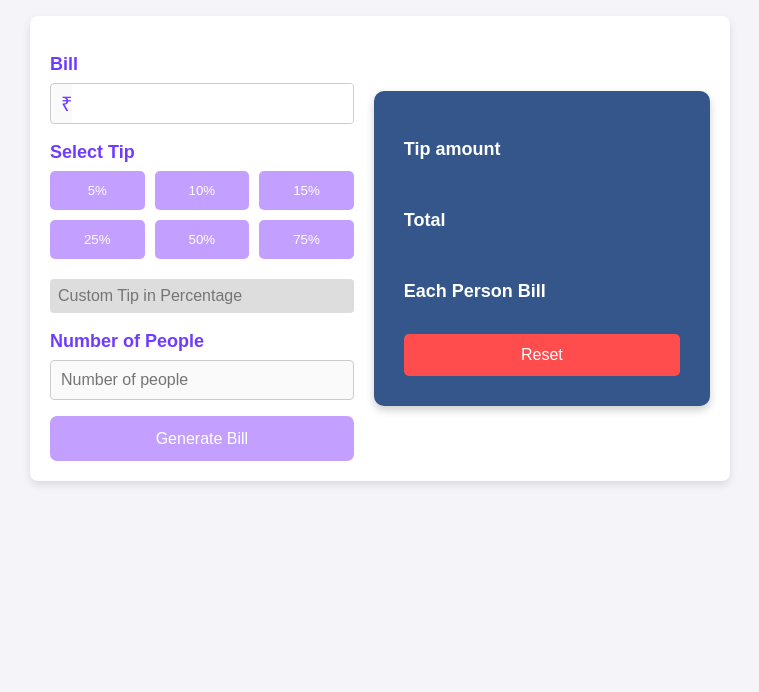
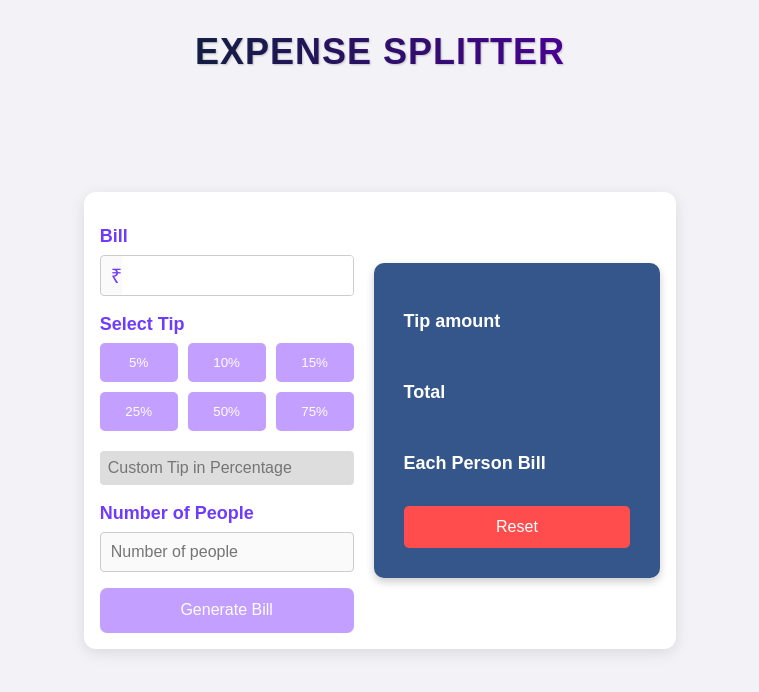
Before and after one commit to diya-burman/Expense-Splitter, a plain HTML site: page index.html in a window 1280 px wide. Shown: the whole page, without its empty margins (260-1019 px from the left). Drawn offline with Linux system fonts and the light colour scheme.

Commit message:
Commit changes

```diff
--- a/index.html
+++ b/index.html
@@ -8,6 +8,7 @@
     <script src="script.js" defer></script>
   </head>
   <body>
+    <h1 class="heading">EXPENSE SPLITTER</h1>
     <main>
       <div class="bill-input">
         <p>Bill</p>
--- a/styles.css
+++ b/styles.css
@@ -4,22 +4,24 @@
 
 body {
     margin: 0;
-    padding: 16px;
-    font-family: 'Arial', sans-serif;
-    background-color: #f4f4f9;
-    color: #333;
+    display: flex;
+    align-items: center;
+    justify-content: center;
+    height: 100vh;
+    background-color: #f2f2f7; /* Adjust background color if desired */
+    font-family: sans-serif;
 }
 
 main {
     max-width: 700px;
-    margin: auto;
     display: flex;
     align-items: center;
     gap: 20px;
-    padding: 20px;
-    border-radius: 8px;
+    padding: 16px;
     background-color: #fff;
-    box-shadow: 0 4px 8px rgba(0, 0, 0, 0.1);
+    border-radius: 12px;
+    box-shadow: 0px 4px 15px rgba(0, 0, 0, 0.1);
+    margin-top: 40px; /* Adjusted to reduce gap between heading and content */
 }
 
 main > div {
@@ -34,6 +36,22 @@ main > div {
 p {
     margin-bottom: 8px;
     font-weight: bold;
+}
+
+.heading {
+    position: absolute;
+    top: 7px; /* Adjusted to reduce gap from the top */
+    left: 50%;
+    transform: translateX(-50%);
+    font-size: 36px;
+    color: #6f3cff;
+    font-weight: bold;
+    font-family: 'Arial', sans-serif;
+    text-shadow: 1px 1px 2px rgba(0, 0, 0, 0.2);
+    letter-spacing: 1px;
+    background: linear-gradient(90deg, #16254d, #5703ac);
+    -webkit-background-clip: text;
+    -webkit-text-fill-color: transparent;
 }
 
 .input-container {
```
